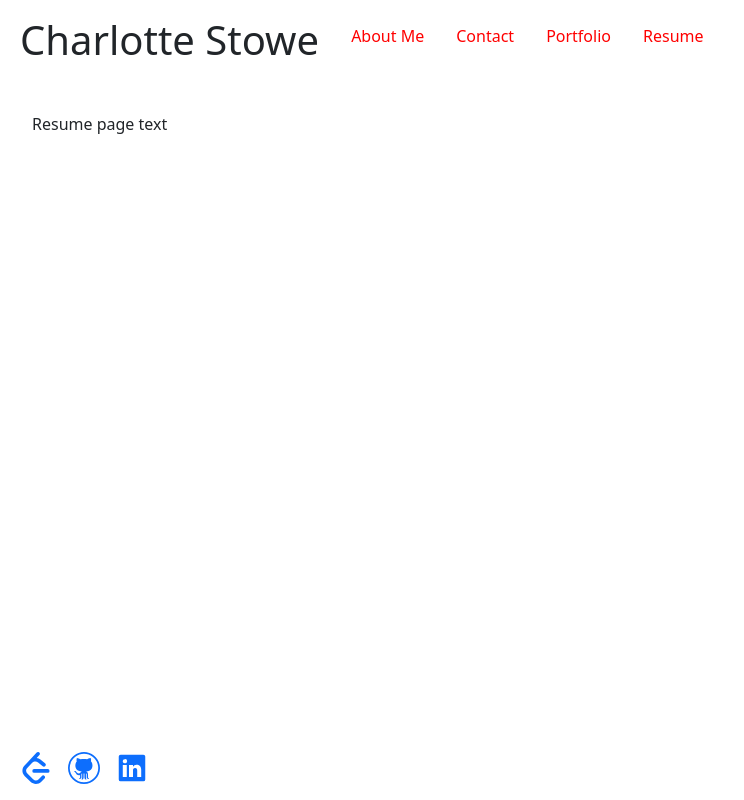
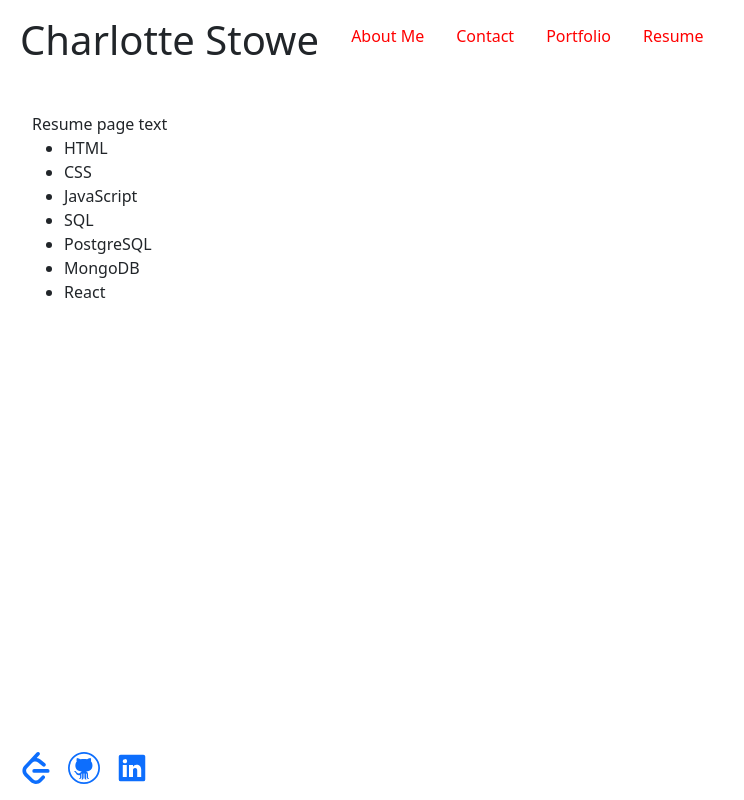
Before and after one commit to Charlotte-St/react-portfolio, a React (Vite) app: page /resume in a window 1280 px wide. Shown: the whole page, without its empty margins (0-744 px from the left). Built offline with nearby package versions, Linux system fonts and the light colour scheme.

Commit message:
Added skill list component

```diff
--- /dev/null
+++ b/src/components/UI/Skills.jsx
@@ -0,0 +1,16 @@
+export default function Skills(){
+    const skills = [
+        'HTML',
+        'CSS',
+        'JavaScript',
+        'SQL',
+        'PostgreSQL',
+        'MongoDB',
+        'React'
+    ];
+
+    const listItems = skills.map(skill => <li>{skill}</li>);
+    return(
+        <ul>{listItems}</ul>
+    )
+}
--- a/src/pages/Resume.jsx
+++ b/src/pages/Resume.jsx
@@ -1,5 +1,9 @@
+import Skills from "../components/UI/Skills";
+
 export default function ResumePage(){
     return (
-        <div>Resume page text</div>
+        <div>Resume page text
+            <Skills />
+        </div>
     )
 }
```
